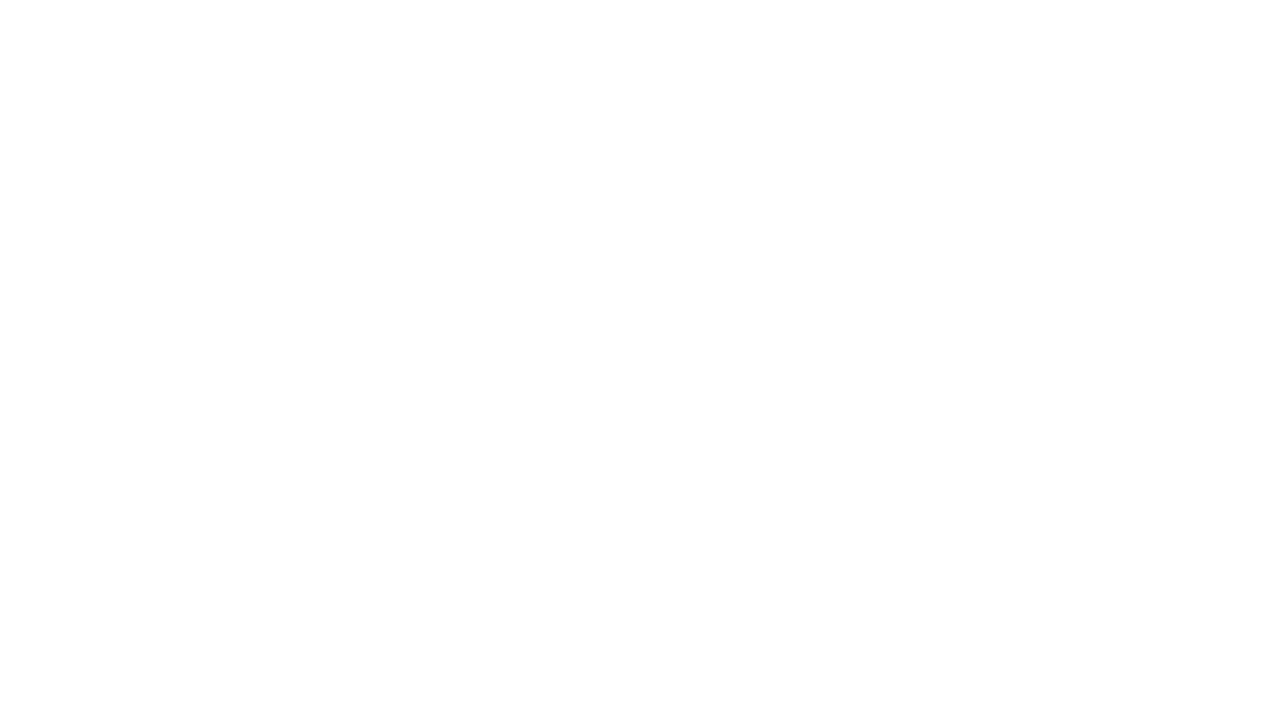
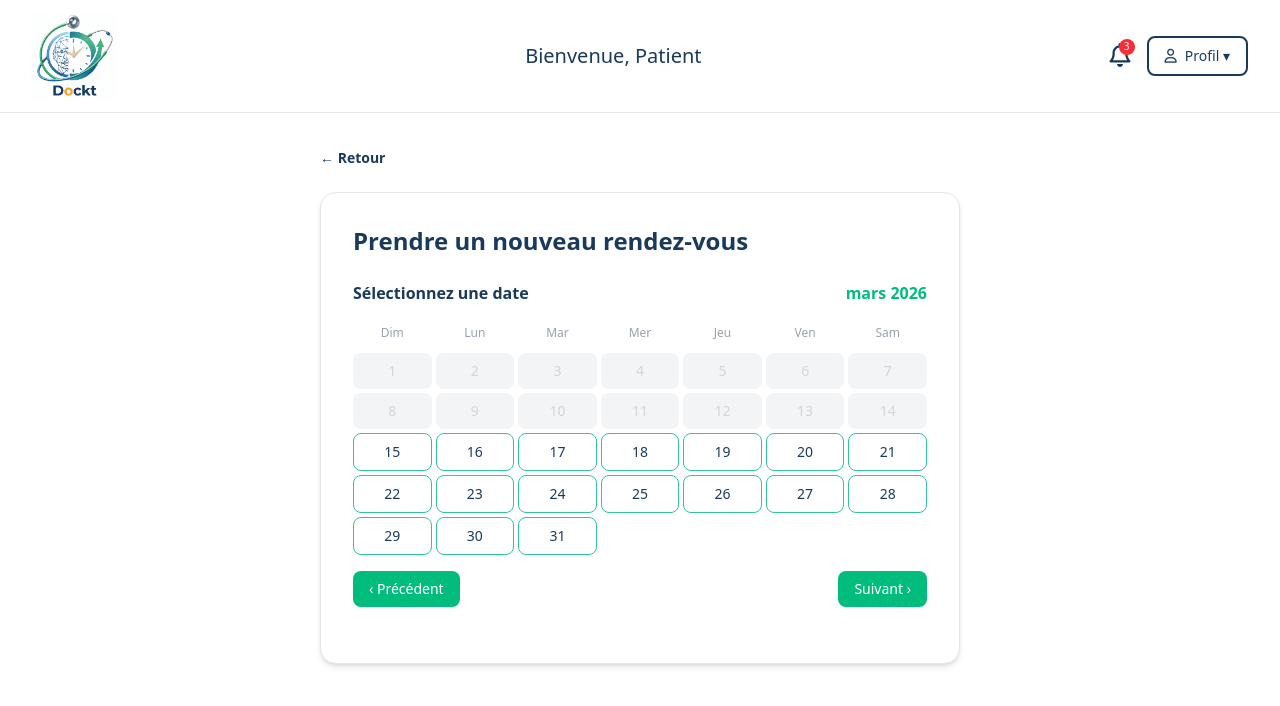
Before and after one commit to younsiyasmine/dockt-frontend, an Angular app: page /patient/prendre-rdv in a window 1280 px wide. Before the commit this address led to /. Shown: the top 706 px of the page. Built offline with nearby package versions, Linux system fonts and the light colour scheme.

Commit message:
navbar logo clickable, prendre-rdv interface done

```diff
--- a/src/app/app.routes.ts
+++ b/src/app/app.routes.ts
@@ -1,7 +1,9 @@
 import { Routes } from '@angular/router';
 import { Dashboard } from './patient/dashboard/dashboard';
+import { PrendreRdv } from './patient/prendre-rdv/prendre-rdv';
 
 export const routes: Routes = [
   { path: '', redirectTo: 'patient/dashboard', pathMatch: 'full' },
   { path: 'patient/dashboard', component: Dashboard },
+  { path: 'patient/prendre-rdv', component: PrendreRdv },
 ];
--- a/src/app/patient/dashboard/dashboard.html
+++ b/src/app/patient/dashboard/dashboard.html
@@ -9,7 +9,7 @@
 
       <!-- Row 1 -->
       <div class="flex gap-5 justify-center">
-        <div class="bg-emerald-500 rounded-xl p-10 w-72 flex flex-col items-center gap-3 cursor-pointer hover:scale-105 transition-transform duration-200">
+        <div routerLink="/patient/prendre-rdv" class="bg-emerald-500 rounded-xl p-10 w-72 flex flex-col items-center gap-3 cursor-pointer hover:scale-105 transition-transform duration-200">
           <svg width="40" height="40" viewBox="0 0 24 24" fill="none" stroke="white" stroke-width="1.8"><rect x="3" y="4" width="18" height="18" rx="2"/><line x1="16" y1="2" x2="16" y2="6"/><line x1="8" y1="2" x2="8" y2="6"/><line x1="3" y1="10" x2="21" y2="10"/></svg>
           <span class="text-white font-semibold">Prendre RDV</span>
         </div>
--- a/src/app/patient/dashboard/dashboard.ts
+++ b/src/app/patient/dashboard/dashboard.ts
@@ -1,9 +1,10 @@
 import { Component } from '@angular/core';
 import { Navbar } from '../navbar/navbar';
+import { RouterLink } from '@angular/router';
 
 @Component({
   selector: 'app-dashboard',
-  imports: [Navbar],
+  imports: [Navbar, RouterLink],
   templateUrl: './dashboard.html',
   styleUrl: './dashboard.css',
 })
--- a/src/app/patient/navbar/navbar.html
+++ b/src/app/patient/navbar/navbar.html
@@ -1,5 +1,5 @@
 <div class="flex items-center justify-between px-8 py-3 border-b border-gray-200 bg-white relative z-50">
-  <img src="logo.png" alt="Dockt" class="h-22" />
+  <img src="logo.png" alt="Dockt" class="h-22 cursor-pointer" routerLink="/patient/dashboard" />
   <p class="text-[#1a3a5c] text-xl font-medium">Bienvenue, Patient</p>
   <div class="flex items-center gap-4">
 
--- a/src/app/patient/navbar/navbar.ts
+++ b/src/app/patient/navbar/navbar.ts
@@ -1,9 +1,10 @@
 import { Component } from '@angular/core';
 import { CommonModule } from '@angular/common';
+import { RouterLink } from '@angular/router';
 
 @Component({
   selector: 'app-navbar',
-  imports: [CommonModule],
+  imports: [CommonModule, RouterLink],
   templateUrl: './navbar.html',
   styleUrl: './navbar.css',
 })
--- /dev/null
+++ b/src/app/patient/prendre-rdv/prendre-rdv.html
@@ -0,0 +1,66 @@
+<div class="min-h-screen bg-white">
+
+  <app-navbar />
+
+  <div class="max-w-2xl mx-auto py-8 px-4">
+    <a routerLink="/patient/dashboard" class="text-[#1a3a5c] font-bold text-sm mb-6 inline-block hover:underline">← Retour</a>
+
+    <div class="bg-white rounded-2xl border border-gray-200 shadow-md p-8">
+      <h2 class="text-[#1a3a5c] text-2xl font-bold mb-6">Prendre un nouveau rendez-vous</h2>
+
+      <!-- Calendar Header -->
+      <div class="flex justify-between items-center mb-4">
+        <span class="text-[#1a3a5c] font-semibold">Sélectionnez une date</span>
+        <span class="text-emerald-500 font-semibold">{{ currentMonthLabel }}</span>
+      </div>
+
+      <!-- Days Header -->
+      <div class="grid grid-cols-7 gap-1 mb-2">
+        <div *ngFor="let day of dayNames" class="text-center text-xs text-gray-400 py-1">{{ day }}</div>
+      </div>
+
+      <!-- Calendar Days -->
+      <div class="grid grid-cols-7 gap-1 mb-4">
+        <div *ngFor="let day of calendarDays"
+             [ngClass]="{
+            'bg-gray-100 text-gray-300 cursor-not-allowed': day.disabled,
+            'bg-emerald-500 text-white border-emerald-500': day.selected,
+            'border border-[#2ec4a0] text-[#1a3a5c] cursor-pointer hover:bg-[#e6f7f4]': !day.disabled && !day.selected
+          }"
+             class="text-center py-2 rounded-lg text-sm font-medium transition"
+             (click)="!day.disabled && selectDate(day)">
+          {{ day.number }}
+        </div>
+      </div>
+
+      <!-- Prev / Next -->
+      <div class="flex justify-between mb-6">
+        <button (click)="prevMonth()" class="bg-emerald-500 text-white px-4 py-2 rounded-lg text-sm cursor-pointer">‹ Précédent</button>
+        <button (click)="nextMonth()" class="bg-emerald-500 text-white px-4 py-2 rounded-lg text-sm cursor-pointer">Suivant ›</button>
+      </div>
+
+      <!-- Time Slots -->
+      <div *ngIf="selectedDate">
+        <p class="text-[#1a3a5c] font-semibold mb-3">Sélectionnez un créneau</p>
+        <div class="grid grid-cols-4 gap-2 mb-6">
+          <div *ngFor="let slot of timeSlots"
+               [ngClass]="{
+              'bg-gray-100 text-gray-400 cursor-not-allowed': !slot.available,
+              'bg-emerald-500 text-white': slot.selected,
+              'bg-[#d4f5ec] text-emerald-500 cursor-pointer hover:bg-emerald-500 hover:text-white': slot.available && !slot.selected
+            }"
+               class="text-center py-2 rounded-lg text-sm transition"
+               (click)="slot.available && selectSlot(slot)">
+            {{ slot.time }}
+          </div>
+        </div>
+      </div>
+
+      <!-- Confirm Button -->
+      <button *ngIf="selectedSlot" class="w-full bg-emerald-500 text-white py-3 rounded-xl font-semibold text-base hover:bg-emerald-600 transition cursor-pointer">
+        Confirmer le RDV
+      </button>
+
+    </div>
+  </div>
+</div>
--- /dev/null
+++ b/src/app/patient/prendre-rdv/prendre-rdv.ts
@@ -0,0 +1,101 @@
+import { Component, OnInit } from '@angular/core';
+import { CommonModule } from '@angular/common';
+import { RouterLink } from '@angular/router';
+import { Navbar } from '../navbar/navbar';
+
+interface CalendarDay {
+  number: number | string;
+  disabled: boolean;
+  selected: boolean;
+}
+
+interface TimeSlot {
+  time: string;
+  available: boolean;
+  selected: boolean;
+}
+
+@Component({
+  selector: 'app-prendre-rdv',
+  imports: [CommonModule, RouterLink, Navbar],
+  templateUrl: './prendre-rdv.html',
+  styleUrl: './prendre-rdv.css',
+})
+export class PrendreRdv implements OnInit {
+  currentDate = new Date();
+  selectedDate: CalendarDay | null = null;
+  selectedSlot: TimeSlot | null = null;
+
+  dayNames = ['Dim', 'Lun', 'Mar', 'Mer', 'Jeu', 'Ven', 'Sam'];
+  calendarDays: CalendarDay[] = [];
+
+  timeSlots: TimeSlot[] = [
+    { time: '09:00', available: true, selected: false },
+    { time: '09:30', available: true, selected: false },
+    { time: '10:00', available: false, selected: false },
+    { time: '10:30', available: true, selected: false },
+    { time: '11:00', available: true, selected: false },
+    { time: '11:30', available: true, selected: false },
+    { time: '14:00', available: true, selected: false },
+    { time: '14:30', available: false, selected: false },
+    { time: '15:00', available: true, selected: false },
+    { time: '15:30', available: true, selected: false },
+    { time: '16:00', available: true, selected: false },
+    { time: '16:30', available: true, selected: false },
+  ];
+
+  get currentMonthLabel(): string {
+    return this.currentDate.toLocaleDateString('fr-FR', { month: 'long', year: 'numeric' });
+  }
+
+  ngOnInit() {
+    this.generateCalendar();
+  }
+
+  generateCalendar() {
+    const year = this.currentDate.getFullYear();
+    const month = this.currentDate.getMonth();
+    const firstDay = new Date(year, month, 1).getDay();
+    const daysInMonth = new Date(year, month + 1, 0).getDate();
+    const today = new Date();
+
+    this.calendarDays = [];
+
+    for (let i = 0; i < firstDay; i++) {
+      this.calendarDays.push({ number: '', disabled: true, selected: false });
+    }
+
+    for (let d = 1; d <= daysInMonth; d++) {
+      const date = new Date(year, month, d);
+      this.calendarDays.push({
+        number: d,
+        disabled: date < new Date(today.getFullYear(), today.getMonth(), today.getDate()),
+        selected: false,
+      });
+    }
+  }
+
+  selectDate(day: CalendarDay) {
+    this.calendarDays.forEach((d) => (d.selected = false));
+    day.selected = true;
+    this.selectedDate = day;
+    this.selectedSlot = null;
+    this.timeSlots.forEach((s) => (s.selected = false));
+  }
+
+  selectSlot(slot: TimeSlot) {
+    this.timeSlots.forEach((s) => (s.selected = false));
+    slot.selected = true;
+    this.selectedSlot = slot;
+  }
+
+  prevMonth() {
+    this.currentDate = new Date(this.currentDate.getFullYear(), this.currentDate.getMonth() - 1, 1);
+    this.generateCalendar();
+  }
+
+  nextMonth() {
+    this.currentDate = new Date(this.currentDate.getFullYear(), this.currentDate.getMonth() + 1, 1);
+    this.generateCalendar();
+  }
+}
--- a/src/index.html
+++ b/src/index.html
@@ -2,10 +2,10 @@
 <html lang="en">
 <head>
   <meta charset="utf-8">
-  <title>DocktFrontend</title>
+  <title>Dockt</title>
   <base href="/">
   <meta name="viewport" content="width=device-width, initial-scale=1">
-  <link rel="icon" type="image/x-icon" href="logo.png">
+  <link rel="icon" type="image/x-icon" href="logo.ico">
   <link rel="stylesheet" href="https://cdnjs.cloudflare.com/ajax/libs/font-awesome/6.5.0/css/all.min.css" />
 </head>
 <body>
```
Also changed, not shown: src/app/patient/prendre-rdv/prendre-rdv.css (added), 2 other files (tests, documents, lock files or other folders).
